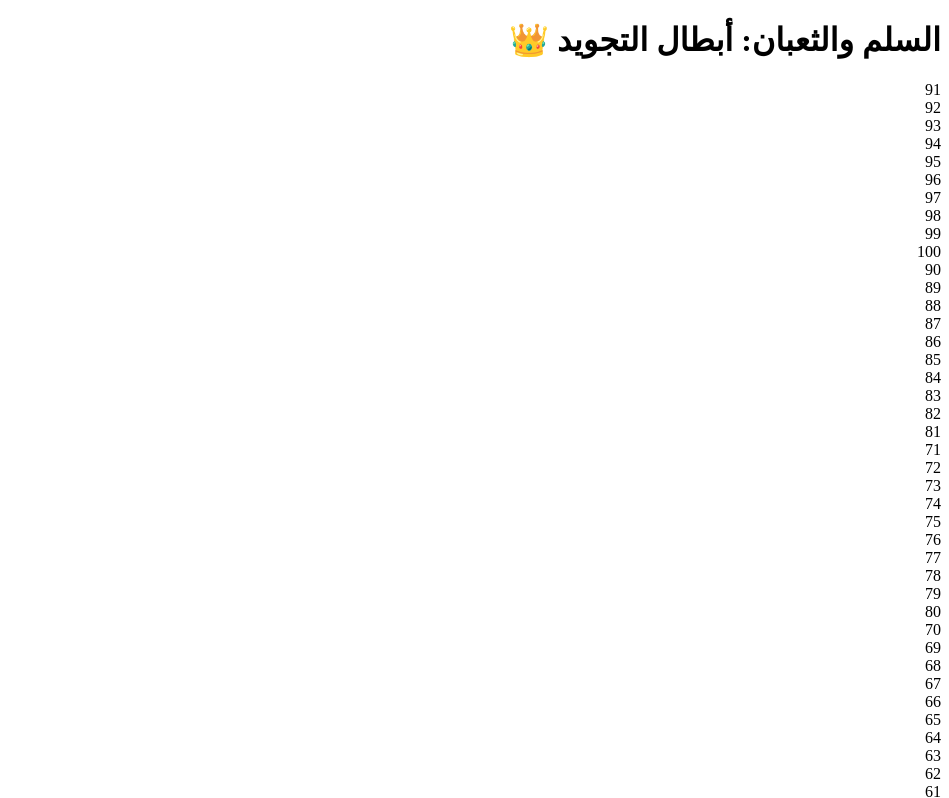
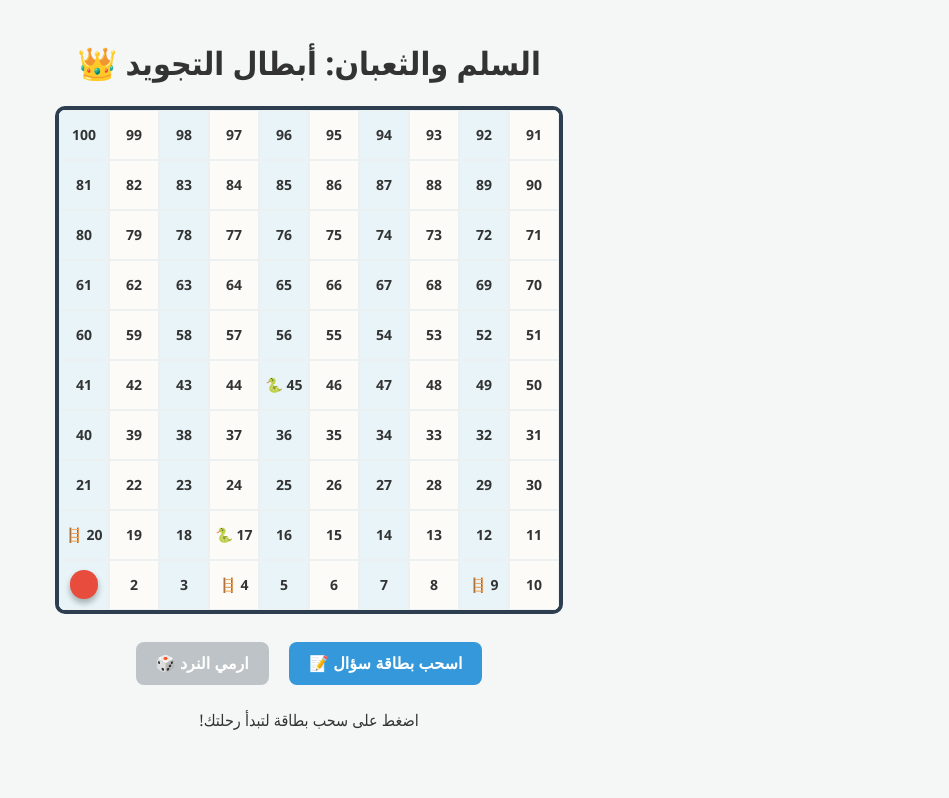
Before and after one commit to mokashef96/Tajweed-Game, a plain HTML site: page index.html in a window 1280 px wide. Shown: the top 798 px of the page, without its empty margins (331-1280 px from the left). Drawn offline with Linux system fonts and the light colour scheme.

Commit message:
Update style.css

```diff
--- a/style.css
+++ b/style.css
@@ -1,98 +1,91 @@
-{\rtf1\ansi\ansicpg1252\cocoartf2870
-\cocoatextscaling0\cocoaplatform0{\fonttbl\f0\fswiss\fcharset0 Helvetica;}
-{\colortbl;\red255\green255\blue255;}
-{\*\expandedcolortbl;;}
-\paperw11900\paperh16840\margl1440\margr1440\vieww11520\viewh8400\viewkind0
-\pard\tx720\tx1440\tx2160\tx2880\tx3600\tx4320\tx5040\tx5760\tx6480\tx7200\tx7920\tx8640\pardirnatural\partightenfactor0
+body {
+    font-family: 'Segoe UI', Tahoma, Geneva, Verdana, sans-serif;
+    text-align: center;
+    background-color: #f4f7f6;
+    color: #333;
+    margin: 0;
+    padding: 20px;
+}
 
-\f0\fs24 \cf0 body \{\
-    font-family: 'Segoe UI', Tahoma, Geneva, Verdana, sans-serif;\
-    text-align: center;\
-    background-color: #f4f7f6;\
-    color: #333;\
-    margin: 0;\
-    padding: 20px;\
-\}\
-\
-#game-container \{\
-    display: flex;\
-    flex-direction: column;\
-    align-items: center;\
-    gap: 20px;\
-\}\
-\
-#board \{\
-    display: grid;\
-    grid-template-columns: repeat(10, 1fr);\
-    width: 90vw;\
-    max-width: 500px;\
-    border: 4px solid #2c3e50;\
-    border-radius: 10px;\
-    background-color: #fff;\
-    overflow: hidden;\
-\}\
-\
-.cell \{\
-    aspect-ratio: 1 / 1;\
-    border: 1px solid #ecf0f1;\
-    display: flex;\
-    justify-content: center;\
-    align-items: center;\
-    font-weight: bold;\
-    font-size: 14px;\
-    position: relative;\
-\}\
-\
-/* \uc0\u1578 \u1604 \u1608 \u1610 \u1606  \u1575 \u1604 \u1605 \u1585 \u1576 \u1593 \u1575 \u1578  \u1576 \u1588 \u1603 \u1604  \u1578 \u1576 \u1575 \u1583 \u1604 \u1610  \u1604 \u1578 \u1576 \u1583 \u1608  \u1603 \u1585 \u1602 \u1593 \u1577  \u1580 \u1584 \u1575 \u1576 \u1577  */\
-.cell:nth-child(even) \{ background-color: #e8f4f8; \}\
-.cell:nth-child(odd) \{ background-color: #fdfbf7; \}\
-\
-/* \uc0\u1575 \u1604 \u1604 \u1575 \u1593 \u1576  \u1593 \u1576 \u1575 \u1585 \u1577  \u1593 \u1606  \u1583 \u1575 \u1574 \u1585 \u1577  \u1605 \u1604 \u1608 \u1606 \u1577  */\
-#player \{\
-    width: 60%;\
-    height: 60%;\
-    background-color: #e74c3c;\
-    border-radius: 50%;\
-    position: absolute;\
-    box-shadow: 0 4px 6px rgba(0,0,0,0.3);\
-    transition: all 0.3s ease;\
-    z-index: 10;\
-\}\
-\
-/* \uc0\u1578 \u1606 \u1587 \u1610 \u1602 \u1575 \u1578  \u1575 \u1604 \u1605 \u1585 \u1576 \u1593  \u1575 \u1604 \u1581 \u1608 \u1575 \u1585 \u1610  (Modal) */\
-.hidden \{ display: none !important; \}\
-\
-#quiz-modal \{\
-    position: fixed;\
-    top: 0; left: 0; width: 100%; height: 100%;\
-    background: rgba(44, 62, 80, 0.8);\
-    display: flex;\
-    justify-content: center;\
-    align-items: center;\
-    z-index: 100;\
-\}\
-\
-.modal-content \{\
-    background: white;\
-    padding: 30px;\
-    border-radius: 15px;\
-    width: 90%;\
-    max-width: 400px;\
-    box-shadow: 0 10px 20px rgba(0,0,0,0.2);\
-\}\
-\
-button \{\
-    padding: 12px 20px;\
-    margin: 8px;\
-    font-size: 16px;\
-    font-weight: bold;\
-    cursor: pointer;\
-    background-color: #3498db;\
-    color: white;\
-    border: none;\
-    border-radius: 8px;\
-    transition: 0.2s;\
-\}\
-\
-button:hover:not(:disabled) \{ background-color: #2980b9; \}\
-button:disabled \{ background-color: #bdc3c7; cursor: not-allowed; \}}
+#game-container {
+    display: flex;
+    flex-direction: column;
+    align-items: center;
+    gap: 20px;
+}
+
+#board {
+    display: grid;
+    grid-template-columns: repeat(10, 1fr);
+    width: 90vw;
+    max-width: 500px;
+    border: 4px solid #2c3e50;
+    border-radius: 10px;
+    background-color: #fff;
+    overflow: hidden;
+}
+
+.cell {
+    aspect-ratio: 1 / 1;
+    border: 1px solid #ecf0f1;
+    display: flex;
+    justify-content: center;
+    align-items: center;
+    font-weight: bold;
+    font-size: 14px;
+    position: relative;
+}
+
+/* تلوين المربعات بشكل تبادلي لتبدو كرقعة جذابة */
+.cell:nth-child(even) { background-color: #e8f4f8; }
+.cell:nth-child(odd) { background-color: #fdfbf7; }
+
+/* اللاعب عبارة عن دائرة ملونة */
+#player {
+    width: 60%;
+    height: 60%;
+    background-color: #e74c3c;
+    border-radius: 50%;
+    position: absolute;
+    box-shadow: 0 4px 6px rgba(0,0,0,0.3);
+    transition: all 0.3s ease;
+    z-index: 10;
+}
+
+/* تنسيقات المربع الحواري (Modal) */
+.hidden { display: none !important; }
+
+#quiz-modal {
+    position: fixed;
+    top: 0; left: 0; width: 100%; height: 100%;
+    background: rgba(44, 62, 80, 0.8);
+    display: flex;
+    justify-content: center;
+    align-items: center;
+    z-index: 100;
+}
+
+.modal-content {
+    background: white;
+    padding: 30px;
+    border-radius: 15px;
+    width: 90%;
+    max-width: 400px;
+    box-shadow: 0 10px 20px rgba(0,0,0,0.2);
+}
+
+button {
+    padding: 12px 20px;
+    margin: 8px;
+    font-size: 16px;
+    font-weight: bold;
+    cursor: pointer;
+    background-color: #3498db;
+    color: white;
+    border: none;
+    border-radius: 8px;
+    transition: 0.2s;
+}
+
+button:hover:not(:disabled) { background-color: #2980b9; }
+button:disabled { background-color: #bdc3c7; cursor: not-allowed; }
```
